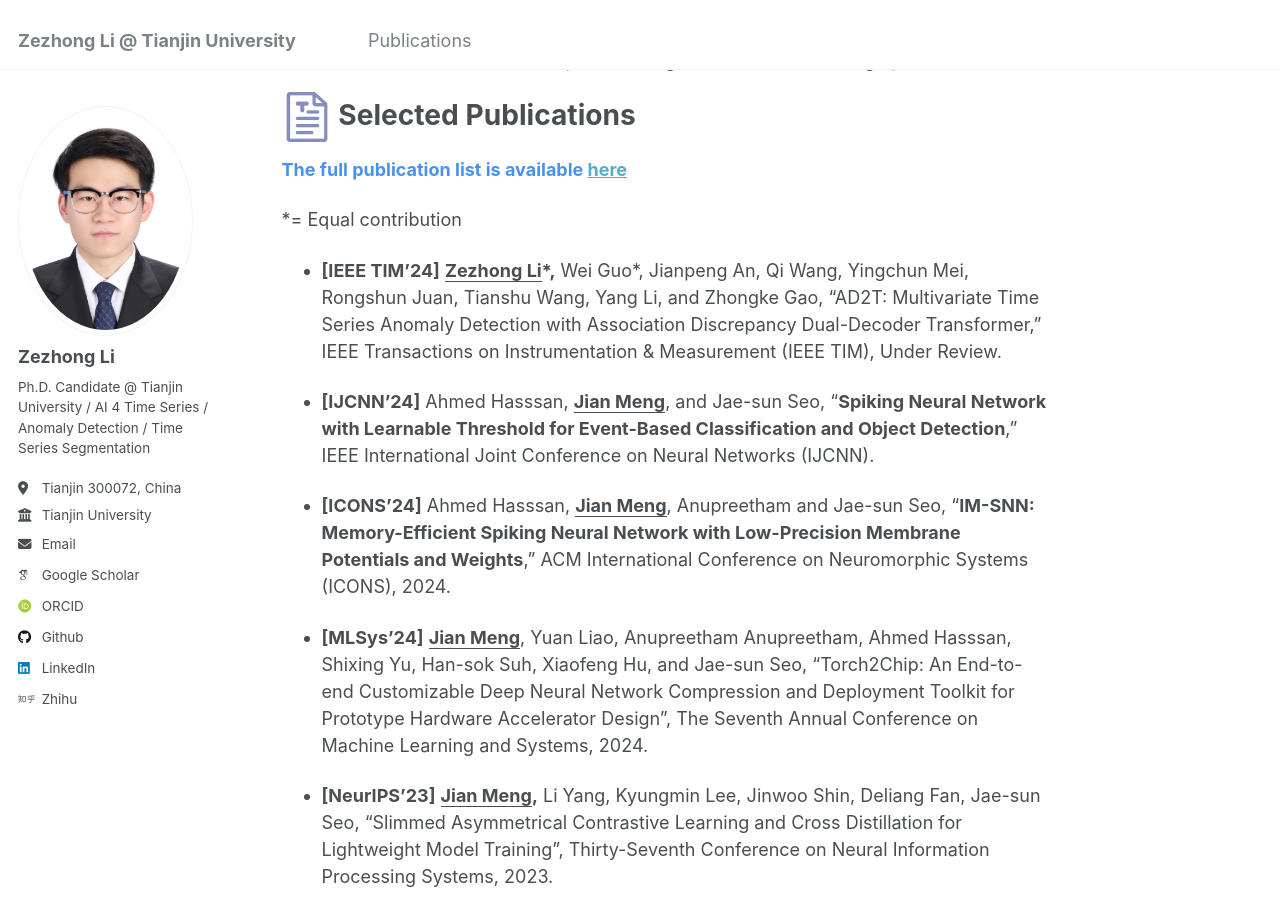
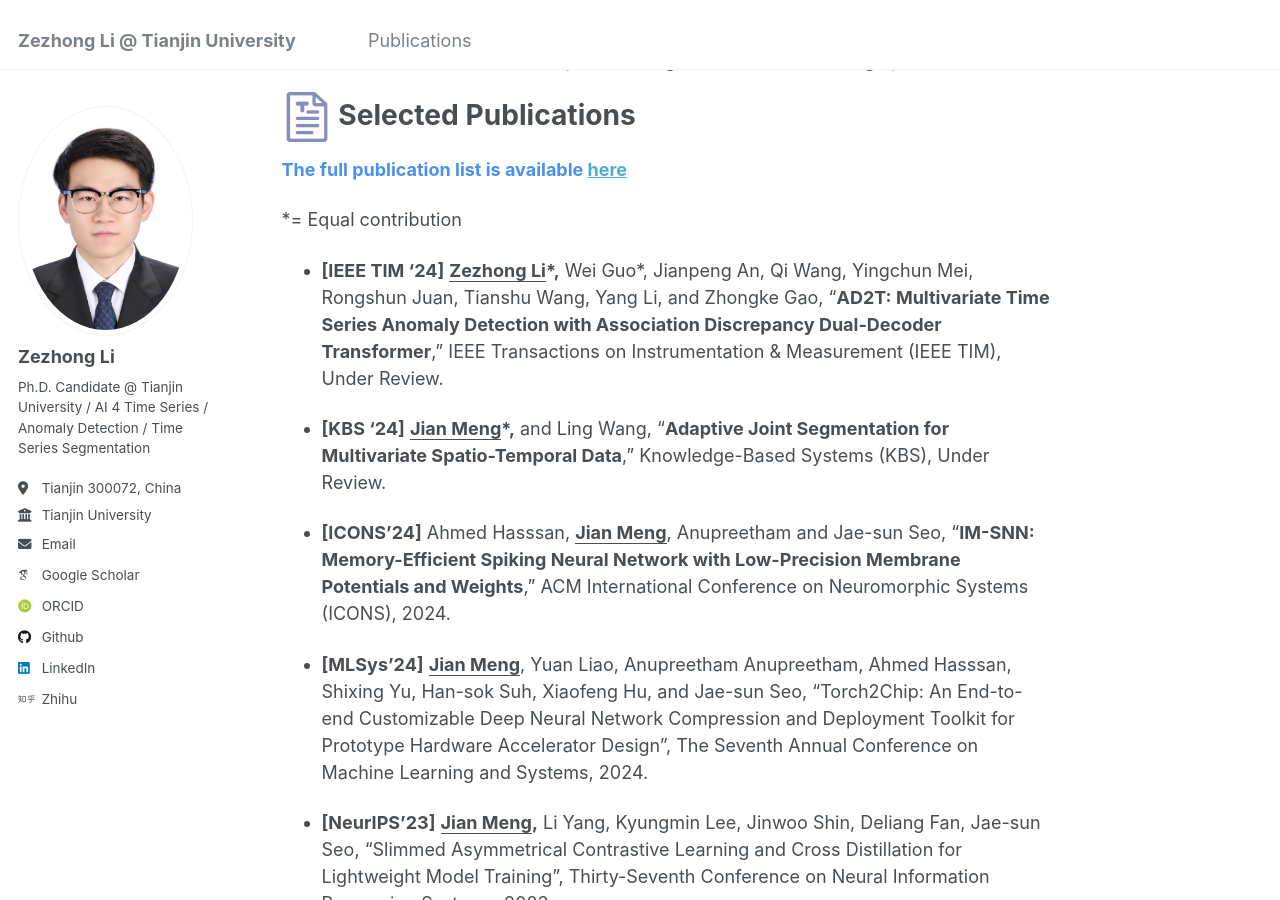
Before and after one commit to lzz19980125/lzz19980125.github.io, a Jekyll site: the page built from _pages/about.md, in a window 1280 px wide and 900 px high, scrolled down 679 px. Built offline with Jekyll 4.4.1, drawn with Linux system fonts in a browser that asks for light colours; some web fonts are replaced.

Commit message:
Update about.md

```diff
--- a/_pages/about.md
+++ b/_pages/about.md
@@ -34,9 +34,9 @@ I am a second-year Ph.D. candidate in the Institute of Artificial intelligence a
 
 *= Equal contribution
 
-- **[IEEE TIM'24]** **<u>Zezhong Li</u>\*,** Wei Guo\*, Jianpeng An, Qi Wang, Yingchun Mei, Rongshun Juan, Tianshu Wang, Yang Li, and Zhongke Gao, “AD2T: Multivariate Time Series Anomaly Detection with Association Discrepancy Dual-Decoder Transformer,” IEEE Transactions on Instrumentation & Measurement (IEEE TIM), Under Review.
+- **[IEEE TIM '24]** **<u>Zezhong Li</u>\*,** Wei Guo\*, Jianpeng An, Qi Wang, Yingchun Mei, Rongshun Juan, Tianshu Wang, Yang Li, and Zhongke Gao, “**AD2T: Multivariate Time Series Anomaly Detection with Association Discrepancy Dual-Decoder Transformer**,” IEEE Transactions on Instrumentation & Measurement (IEEE TIM), Under Review.
 
-- **[IJCNN'24]** Ahmed Hasssan, **<u>Jian Meng</u>**, and Jae-sun Seo, “**Spiking Neural Network with Learnable Threshold for Event-Based Classification and Object Detection**,” IEEE International Joint Conference on Neural Networks (IJCNN).
+- **[KBS '24]** **<u>Jian Meng</u>\*,** and Ling Wang, “**Adaptive Joint Segmentation for Multivariate Spatio-Temporal Data**,” Knowledge-Based Systems (KBS), Under Review.
 
 - **[ICONS'24]** Ahmed Hasssan, **<u>Jian Meng</u>**, Anupreetham and Jae-sun Seo, “**IM-SNN: Memory-Efficient Spiking Neural Network with Low-Precision Membrane Potentials and Weights**,” ACM International Conference on Neuromorphic Systems (ICONS), 2024.
 
```
